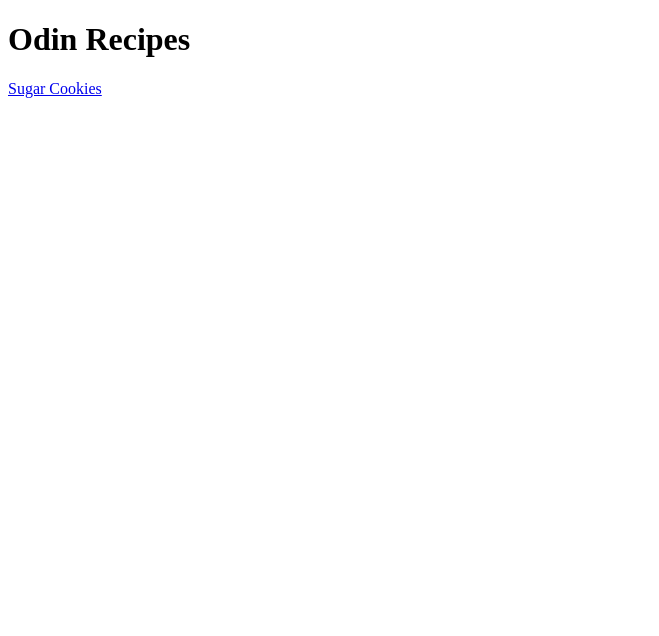
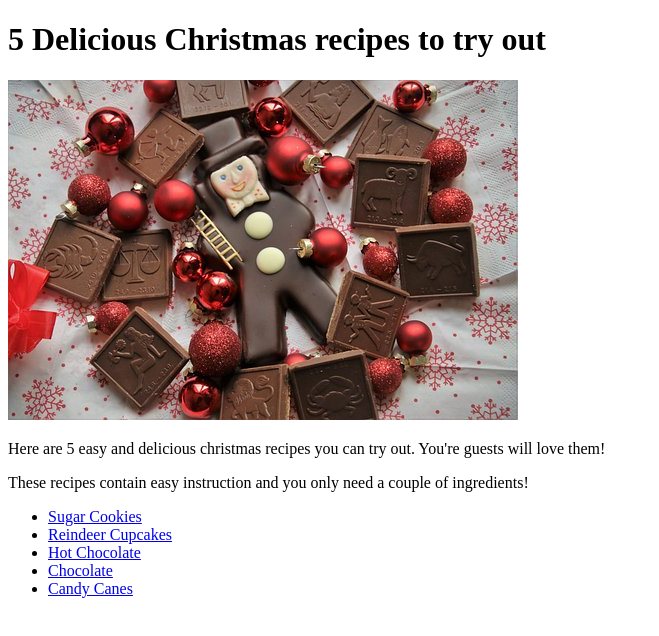
Before and after one commit to Roedigur/odin-recipes, a plain HTML site: page index.html in a window 1280 px wide. Shown: the whole page, without its empty margins (0-659 px from the left). Drawn offline with Linux system fonts and the light colour scheme.

Commit message:
Changed index.html and other recipes

```diff
--- a/index.html
+++ b/index.html
@@ -1,12 +1,23 @@
 <!DOCTYPE html>
 <html lang="en">
-<head>
+    <head>
     <meta charset="UTF-8">
-    <title>Document</title>
-</head>
-<body>
-    <h1>Odin Recipes</h1>
+    <title>Christmas recipes</title>
+    </head>
+    <body>
+    <h1>5 Delicious Christmas recipes to try out</h1>
 
-    <a href="recipes/sugar-cookies.html">Sugar Cookies</a>
-</body>
+    <img src="Images/chocolate.jpg" alt="Christmas Meal">
+
+    <p>Here are 5 easy and delicious christmas recipes you can try out. You're guests will love them!</p>
+    <p>These recipes contain easy instruction and you only need a couple of ingredients!</p>
+    <ul>
+        <li><a href="recipes/sugar-cookies.html">Sugar Cookies</a></li>
+        <li><a href="recipes/reindeer-cupcakes.html">Reindeer Cupcakes</a></li>
+        <li><a href="recipes/hot-chocolate.html">Hot Chocolate</a></li>
+        <li><a href="recipes/chocolate.html">Chocolate</a></li>
+        <li><a href="recipes/candy-canes.html">Candy Canes</a></li>
+    </ul>
+
+    </body>
 </html>
```
Also changed, not shown: recipes/candy-canes.html (+10 -0 lines), recipes/chocolate.html (+10 -0 lines), recipes/hot-chocolate.html (+10 -0 lines), recipes/reindeer-cupcakes.html (+10 -0 lines), recipes/sugar-cookies.html (+1 -1 lines), Images/chocolate.jpg (added), Images/christmas-food.jpg (added), Images/hot-chocolate.jpg (added).
